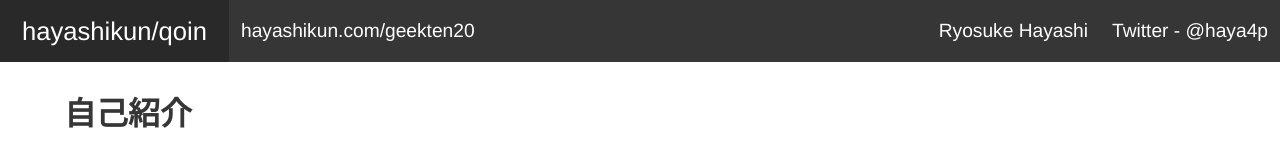
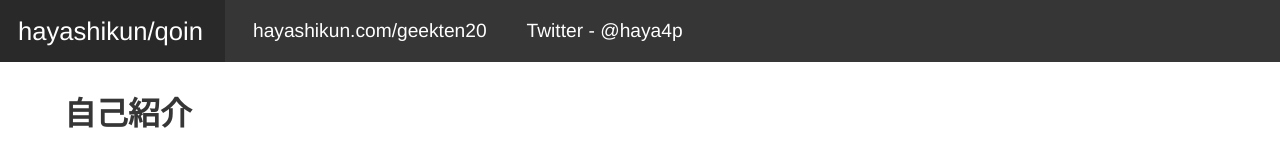
Before and after one commit to hayashikun/geekten20, a Vue app: page / in a window 1280 px wide. Shown: the top 160 px of the page. Built offline with nearby package versions, Linux system fonts and the light colour scheme; what vue-js-modal would draw is missing.

Commit message:
Make header better

```diff
--- a/src/components/Header.vue
+++ b/src/components/Header.vue
@@ -2,20 +2,28 @@
   <header id="app-header">
     <div class="container">
       <nav class="navbar is-fixed-top is-dark">
-        <div class="navbar-start">
+        <div class="navbar-brand">
           <a class="navbar-item" href="https://github.com/hayashikun/qoin">
             <h1>hayashikun/qoin</h1>
           </a>
-          <a class="navbar-item" href="https://hayashikun.com/geekten20">
-            <h2>hayashikun.com/geekten20</h2>
+
+          <a role="button" class="navbar-burger burger"
+             v-bind:class="{ 'is-active': burgerActive }" v-on:click="burgerActive = !burgerActive"
+             aria-label="menu" aria-expanded="false" data-target="header-navbar">
+            <span aria-hidden="true"></span>
+            <span aria-hidden="true"></span>
+            <span aria-hidden="true"></span>
           </a>
         </div>
-
-        <div class="navbar-end">
-          <h2 class="navbar-item">Ryosuke Hayashi</h2>
-          <a class="navbar-item" href="https://twitter.com/haya4p">
-            <h2>Twitter - @haya4p</h2>
-          </a>
+        <div id="header-navbar" class="navbar-menu" v-bind:class="{ 'is-active': burgerActive }">
+          <div class="navbar-start">
+            <a class="navbar-item" href="https://hayashikun.com/geekten20">
+              <h2>hayashikun.com/geekten20</h2>
+            </a>
+            <a class="navbar-item" href="https://twitter.com/haya4p">
+              <h2>Twitter - @haya4p</h2>
+            </a>
+          </div>
         </div>
       </nav>
     </div>
@@ -24,7 +32,12 @@
 
 <script>
 export default {
-  name: 'Header'
+  name: 'Header',
+  data() {
+    return {
+      "burgerActive": false
+    }
+  }
 }
 </script>
 
@@ -34,16 +47,25 @@ export default {
 #app-header {
   margin-top: 96px;
 
-  .navbar-item {
-    color: white;
-  }
   a {
     text-decoration: none;
   }
+
+  .navbar-burger {
+    margin-top: auto;
+    margin-bottom: auto;
+  }
+
+  .navbar-item {
+    margin-left: 8px;
+    margin-right: 8px;
+  }
+
   h1 {
     font-size: 1.6em;
     margin: 4px 10px;
   }
+
   h2 {
     font-size: 1.2em;
   }
```
